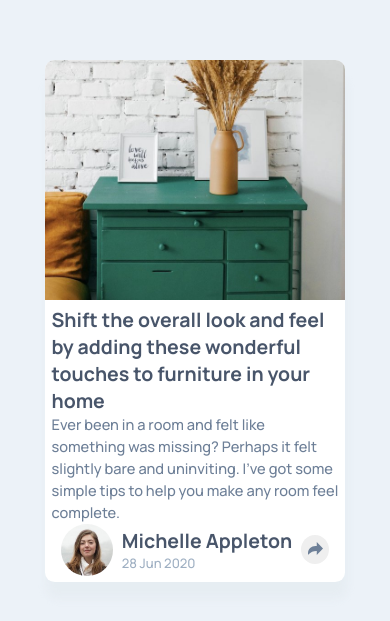
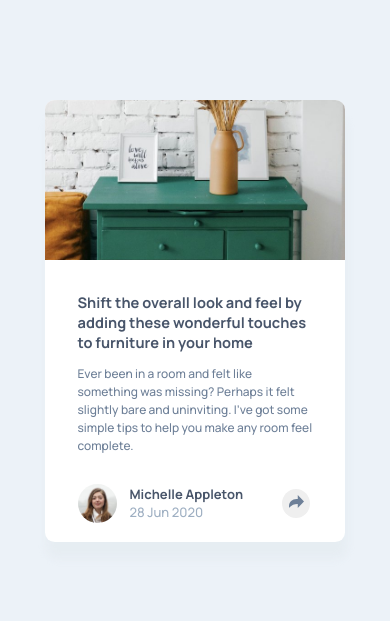
Before and after one commit to Jbugglin/article-preview-component, a plain HTML site: page index.html in a window 390 px wide. Shown: the part 101-722 px from the top of the page. Drawn offline with Linux system fonts and the light colour scheme.

Commit message:
Update style.css
Updated the mobile-viewport, adjusted the hero image to closer resemble to design and added some padding and margins to the text elements of the card.

```diff
--- a/style.css
+++ b/style.css
@@ -89,32 +89,48 @@ main {
 
 main .hero-image {
     width: 100%;
-    height: auto;
+    height: 160px;
+    display: block;
     border-radius: 0.75rem 0.75rem 0rem 0rem;
+    object-fit: cover;
 }
 
 .text-container {
-    padding: 0.5rem;
+    padding: 2.5rem 2.5rem 1rem;
 }
 
 .text-container h1 {
-    font-size: 1.5rem;
+    font-size: 1.125rem;
 }
 
 .text-container p {
-    font-size: 1.125rem;
+    font-size: 0.92rem;
     line-height: 1.5;
+    margin: 1rem 0rem;
 }
 
 .text-container .article-credit {
     display: flex;
-    justify-content: space-evenly;
     align-items: center;
+    margin: 2.25rem 0rem 0.5rem 0rem;
 }
 
 .article-credit #user-avatar {
     border-radius: 50%;
-    width: 4rem;
+    width: 3rem;
+    margin: 0rem 1rem 0rem 0rem;
+}
+
+.article-credit .author-pubDate {
+    margin: 0rem 3rem 0rem 0rem;
+}
+
+.article-credit .author-pubDate h2 {
+    font-size: 1rem;
+}
+
+.article-credit .author-pubDate .date-created {
+    font-size: 1rem;
 }
 
 .share-onclick {
```
